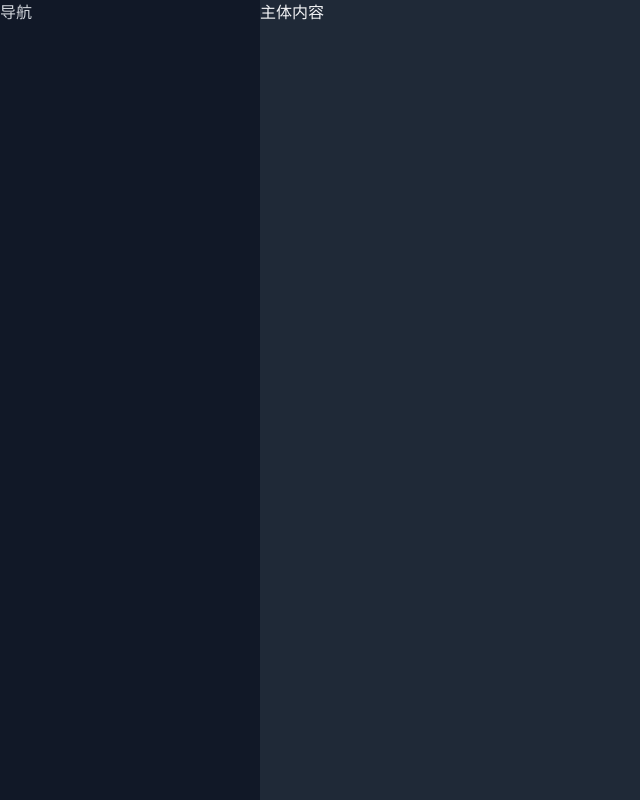
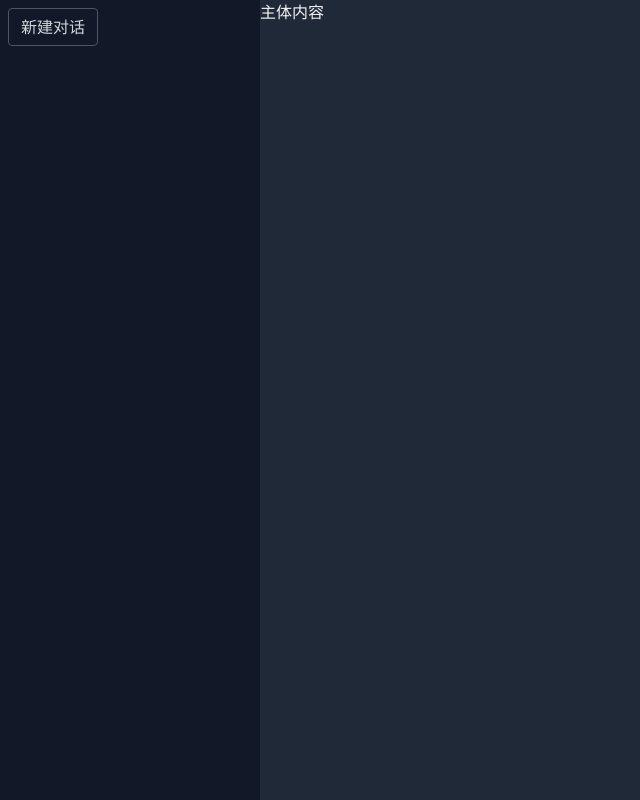
Before and after one commit to sunhaoxiang/chatgpt-app, a Next.js app: page / in a window 1280 px wide. Shown: the whole page, without its empty margins (0-640 px from the left). Built offline with nearby package versions, Linux system fonts and the light colour scheme.

Commit message:
feat: button component

```diff
--- a/components/common/Button.tsx
+++ b/components/common/Button.tsx
@@ -6,7 +6,10 @@ export default function Button({
   ...props
 }: ComponentPropsWithoutRef<'button'>) {
   return (
-    <button className={`rounded border border-gray-600 px-3 py-1.5 ${className}`} {...props}>
+    <button
+      className={`hover: rounded border border-gray-600 px-3 py-1.5 hover:bg-gray-800 active:bg-gray-700 ${className}`}
+      {...props}
+    >
       {children}
     </button>
   )
--- a/components/home/Navigation.tsx
+++ b/components/home/Navigation.tsx
@@ -1,3 +1,9 @@
+import Button from '@/components/common/Button'
+
 export default function Navigation() {
-  return <div className="h-full w-[260px] bg-gray-900 text-gray-300">导航</div>
+  return (
+    <nav className="h-full w-[260px] bg-gray-900 p-2 text-gray-300">
+      <Button>新建对话</Button>
+    </nav>
+  )
 }
```
